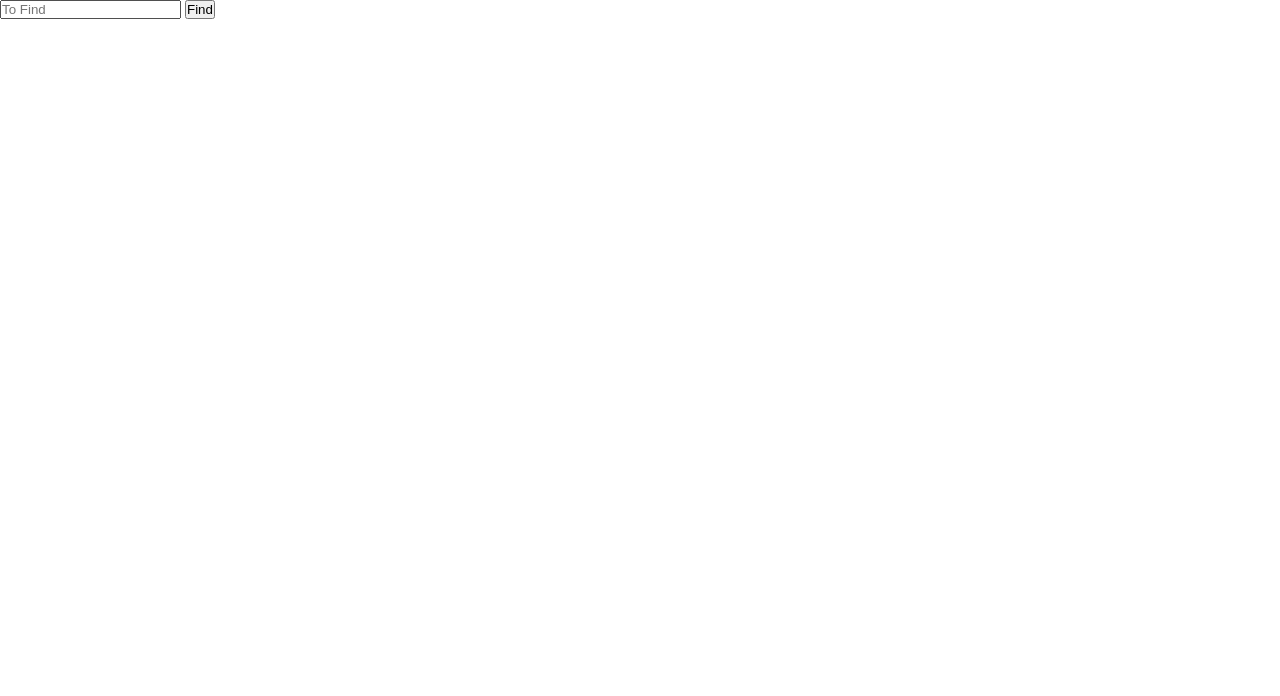
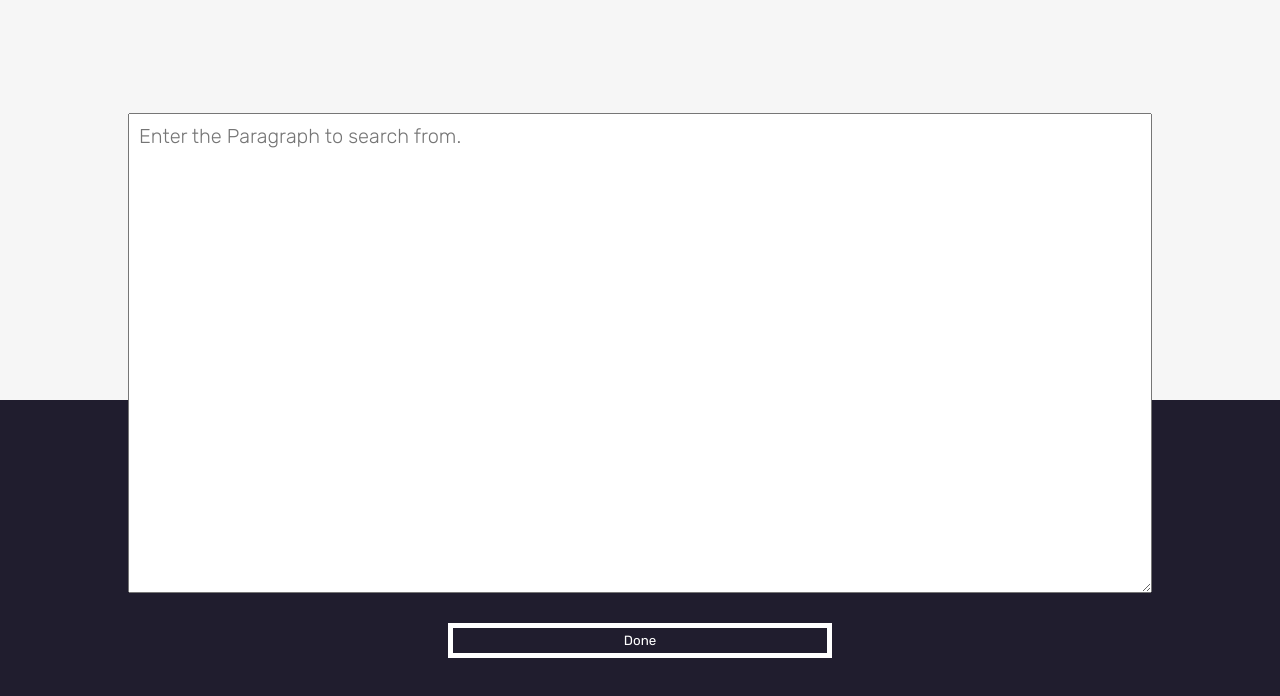
Before and after one commit to gititdoneAMAN/text-finder, a plain HTML site: page index.html in a window 1280 px wide. Drawn offline with Linux system fonts and the light colour scheme.

Commit message:
The project's script is added along with all the required files

```diff
--- a/index.html
+++ b/index.html
@@ -7,12 +7,32 @@
     <link rel="stylesheet" href="./style.css" />
   </head>
   <body>
+    <!-- Overlay for input paragraph -->
+
+    <div class="overlay">
+      <textarea
+        id="textarea"
+        placeholder="Enter the Paragraph to search from."
+      ></textarea>
+      <button class="btn" onclick="overlay()">Done</button>
+    </div>
+
+    <!-- Main searching area -->
+
     <div class="container">
-      <div class="input-area">
-        <input type="text" placeholder="To Find" />
-        <button>Find</button>
+      <div class="wrapper">
+        <input type="text" id="text-to-search" />
+        <button onclick="search()">Search</button>
       </div>
-      <div class="text-area"></div>
+      <p id="paragraph">
+        Lorem ipsum dolor sit amet consectetur adipisicing elit. Sapiente nisi
+        veniam earum. Harum quam tempore quasi modi dolor optio quod sed
+        suscipit tempora non, temporibus, odio, at natus accusamus. Alias, culpa
+        magni? Sint inventore officiis quasi sit perspiciatis, ullam
+        voluptatibus ipsa fugiat mollitia. Nostrum reprehenderit accusantium
+        cumque iste voluptas officiis!
+      </p>
     </div>
+    <script src="./script.js"></script>
   </body>
 </html>
--- /dev/null
+++ b/script.js
@@ -0,0 +1,18 @@
+function search() {
+  let textToSearch = document.getElementById("text-to-search").value;
+  let paragraph = document.getElementById("paragraph");
+  textToSearch = textToSearch.replace(/[.*+?^${}()|[\]\\]/g, "\\$&");
+  let pattern = new RegExp(`${textToSearch}`, "g");
+  paragraph.innerHTML = paragraph.textContent.replace(
+    pattern,
+    (match) => `<mark>${match}</mark>`
+  );
+}
+
+function overlay() {
+  let shade = document.getElementsByClassName("overlay");
+  let data = document.getElementById("textarea").value;
+  let paragraph = document.getElementById("paragraph");
+  paragraph.innerHTML = data;
+  shade[0].classList.add("disappear");
+}
--- a/style.css
+++ b/style.css
@@ -1,5 +1,94 @@
+@import url("https://fonts.googleapis.com/css2?family=Rubik:ital,wght@0,300..900;1,300..900&display=swap");
+
 * {
   margin: 0;
   padding: 0;
   box-sizing: border-box;
+  font-family: "Rubik", sans-serif;
 }
+
+body {
+  height: 100%;
+  background: linear-gradient(90deg, #201d2e 50%, #f6f6f6 50%) fixed;
+}
+
+.container {
+  width: 90vmin;
+  background-color: #fff;
+  padding: 50px 40px;
+  position: absolute;
+  transform: translate(-50%, -50%);
+  top: 50%;
+  left: 50%;
+  border-radius: 5px;
+  box-shadow: 0 20px 35px rgba(60, 60, 60, 0.5);
+  z-index: -1;
+}
+
+.wrapper {
+  display: flex;
+  justify-content: space-between;
+}
+
+.wrapper input {
+  width: 60%;
+  padding: 10px 7px;
+  border-radius: 3px;
+  border: 1px solid #201d2e;
+}
+
+.wrapper button {
+  width: 30%;
+  background-color: #201d2e;
+  border: none;
+  outline: none;
+  cursor: pointer;
+  color: #ffffff;
+  border-radius: 3px;
+}
+
+.container p {
+  line-height: 35px;
+  text-align: justify;
+  margin-top: 30px;
+}
+
+.overlay {
+  background: linear-gradient(360deg, #201d2e 50%, #f6f6f6 50%) fixed;
+  height: 100vh;
+  z-index: 1000;
+  display: flex;
+  justify-content: center;
+  align-items: center;
+  flex-direction: column;
+}
+
+.overlay textarea {
+  width: 80%;
+  height: 60%;
+  font-family: "Rubik", sans-serif;
+  padding: 10px 10px;
+  font-weight: 300;
+  font-size: 20px;
+}
+
+.btn {
+  margin: 30px 30px;
+  background-color: #201d2e;
+  width: 30%;
+  border: none;
+  outline: none;
+  cursor: pointer;
+  color: white;
+  border: 5px solid white;
+  padding: 5px;
+}
+
+.btn:hover {
+  background-color: #201d2e;
+  color: red;
+}
+.disappear {
+  display: none;
+  z-index: -1000000;
+}
```
